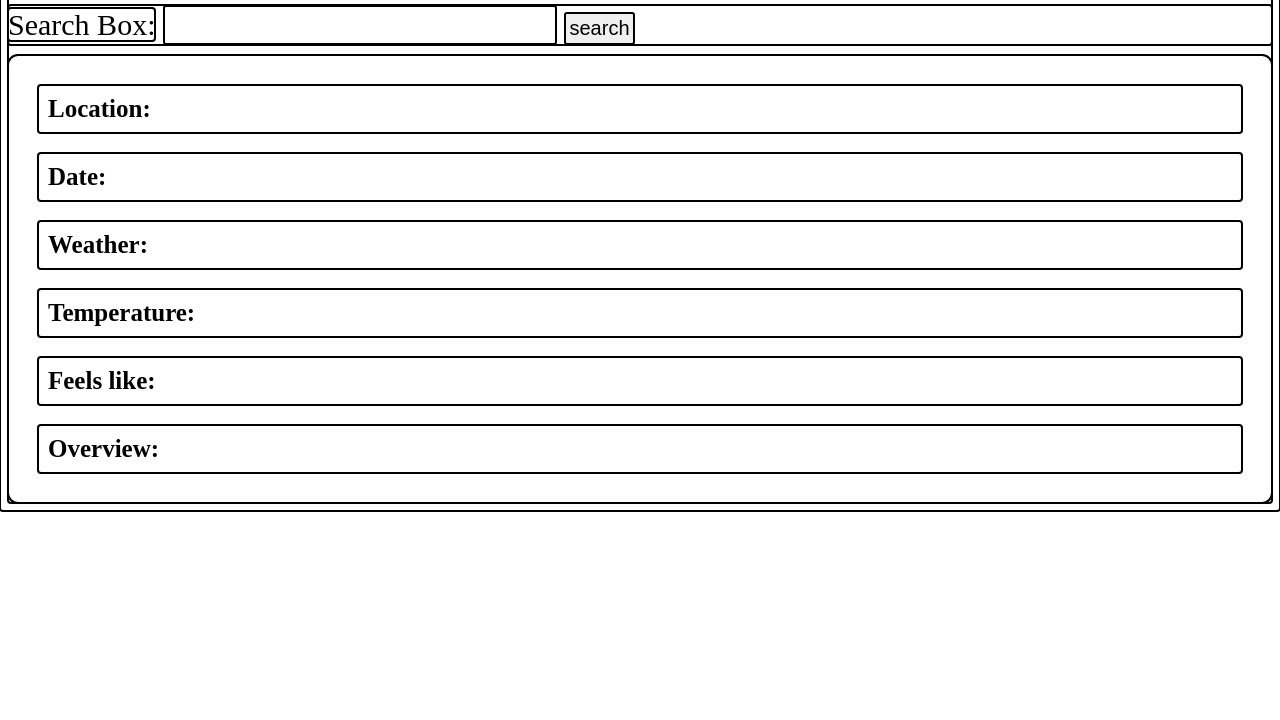
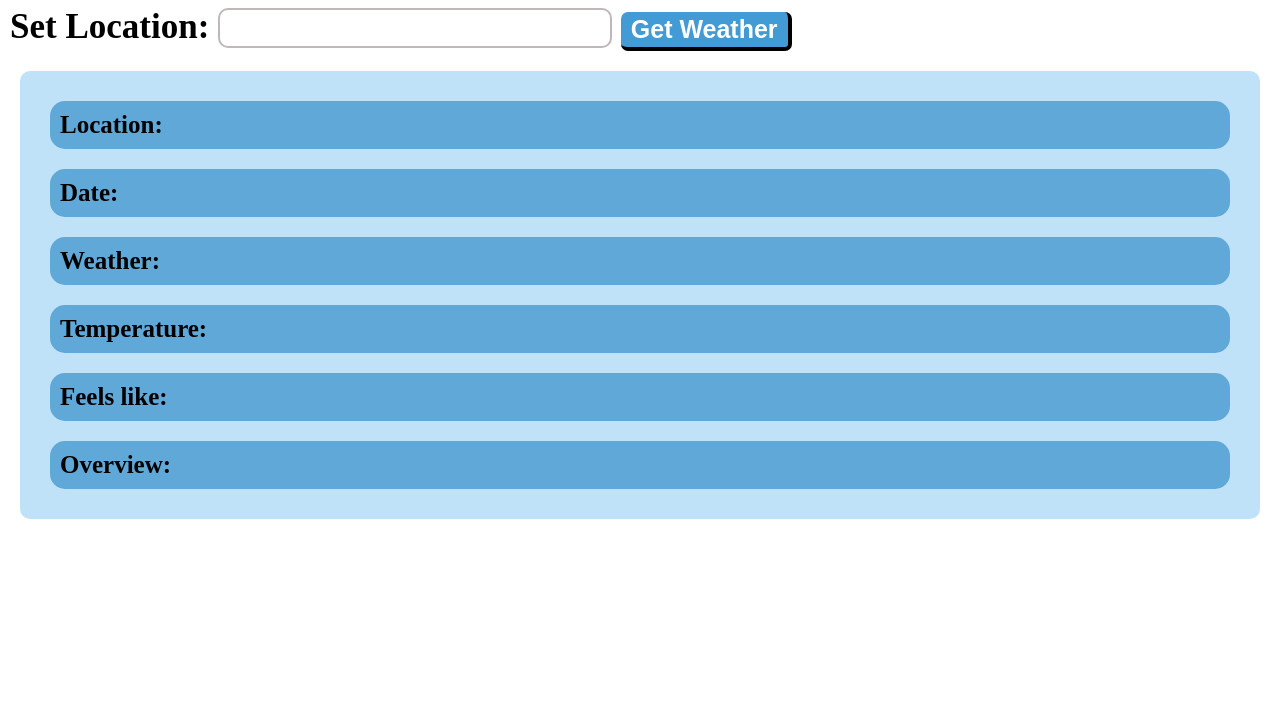
Before and after one commit to singhutp-glitch/weather-app, a website built with webpack: page src/template.html in a window 1280 px wide. Shown: the part 80-800 px from the top of the page. Built offline with nearby package versions, Linux system fonts and the light colour scheme; no server answers.

Commit message:
Apply static styling

```diff
--- a/src/styles.css
+++ b/src/styles.css
@@ -1,35 +1,53 @@
-*{
+/* *{
   outline: auto;
+} */
+body{
+  margin:0;
 }
-
 .nav{
   font-size: 40px;
   padding: 10px;
+  background-color:#0066a9bf;
 }
 
 form{
-  font-size: 30px;
+  font-size: 35px;
+  font-weight: 700;
   margin: 10px 0;
+  padding: 10px;
 }
 input#searchBox{
   font-size: 30px;
+  border-radius: 10px;
+  border: solid rgba(168, 159, 159, 0.741) 2px;
 }
 .searchBtn{
-  font-size: 20px;
-  padding: 3px;
+  font-size: 25px;
+  padding: 3px 10px;
+  border-radius: 7px;
+  background-color:#258bcfdb;
+  color: white;
+  font-weight: 700;
+  border: none;
+  border-bottom:solid 4px black;
+  border-right:solid 4px black;
 }
 .result{
   font-size: 25px;
   padding: 10px;
   border-radius: 10px;
+  background-color: #8bcaf38c;
+  margin: 10px 20px;
 }
 .result1,.result2,.result3,.result4,.result5,.result6{
   margin:20px;
   font-size: 25px;
   font-weight: 800;
   padding: 10px;
+  border-radius: 15px;
+  background-color: #0773ba84;
 }
 div.result>div>span{
   font-weight: 100;
-  margin-left: 10px;
+  margin-left: 20px;
 }
--- a/src/template.html
+++ b/src/template.html
@@ -8,9 +8,9 @@
   <body>
     <div class="nav">Weather Forecast</div>
     <form>
-      <label for="searchBox" id="searchLabel">Search Box:</label>
+      <label for="searchBox" id="searchLabel">Set Location:</label>
       <input type="text" id="searchBox">
-      <button type="button" class="searchBtn">search</button>
+      <button type="button" class="searchBtn">Get Weather</button>
     </form>
     <div class="result">
       <div class="result1">Location:<span class="location"></span></div>
```
